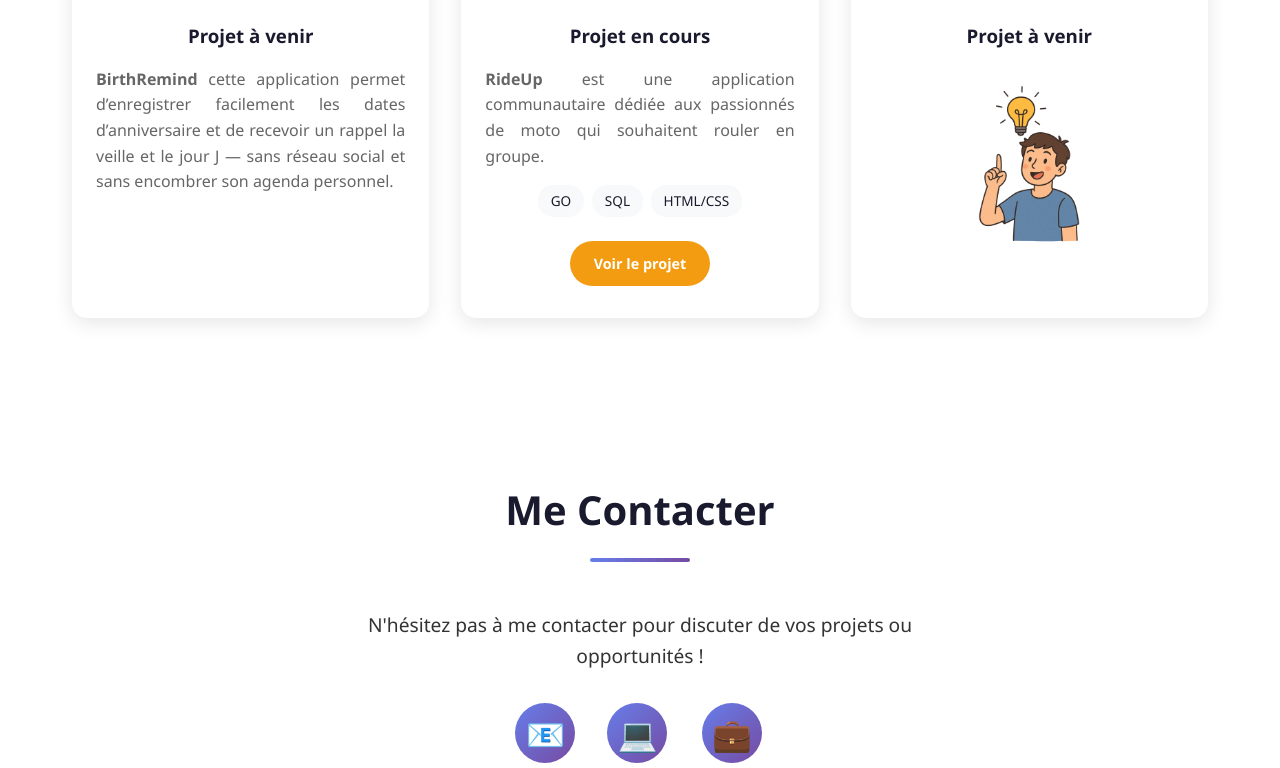
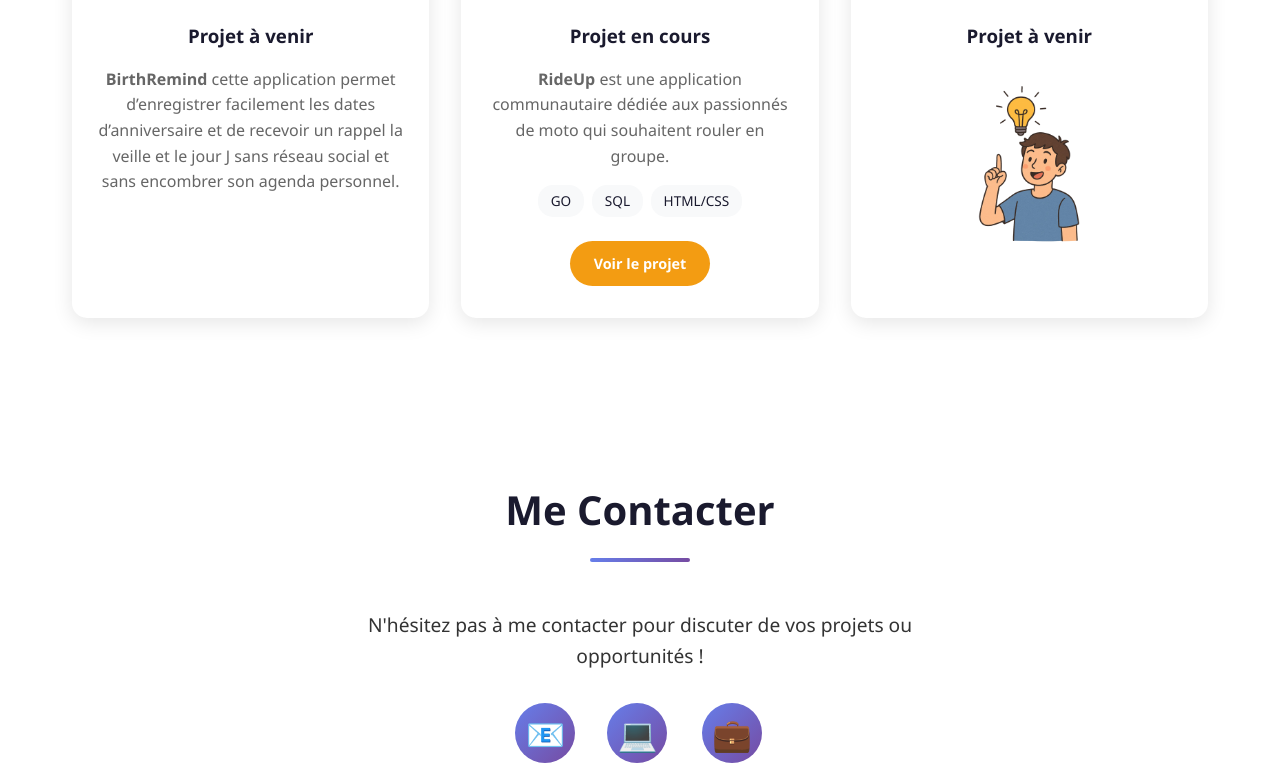
Before and after one commit to Mathis-Pain/Port-folio, a plain HTML site: page index.html in a window 1280 px wide. Shown: the part 2062-2830 px from the top of the page. Drawn offline with Linux system fonts and the light colour scheme.

Commit message:
text-align center

```diff
--- a/index.html
+++ b/index.html
@@ -107,7 +107,7 @@
             <p>
               <strong>BirthRemind</strong> cette application permet
               d’enregistrer facilement les dates d’anniversaire et de recevoir
-              un rappel la veille et le jour J — sans réseau social et sans
+              un rappel la veille et le jour J sans réseau social et sans
               encombrer son agenda personnel.
             </p>
           </div>
--- a/style.css
+++ b/style.css
@@ -251,7 +251,8 @@ section h2::after {
   flex-direction: column;
   align-items: center;
   padding: 1.5rem;
-  text-align: justify;
+
+  text-align: center;
 }
 
 .project-content h3 {
```
